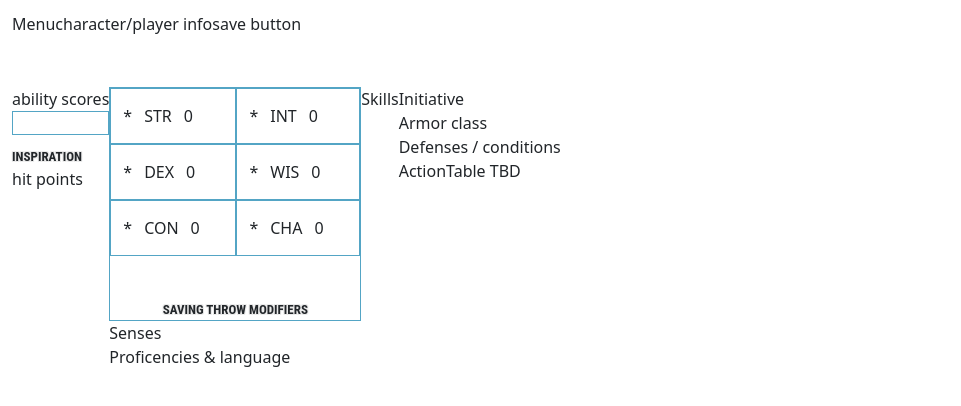
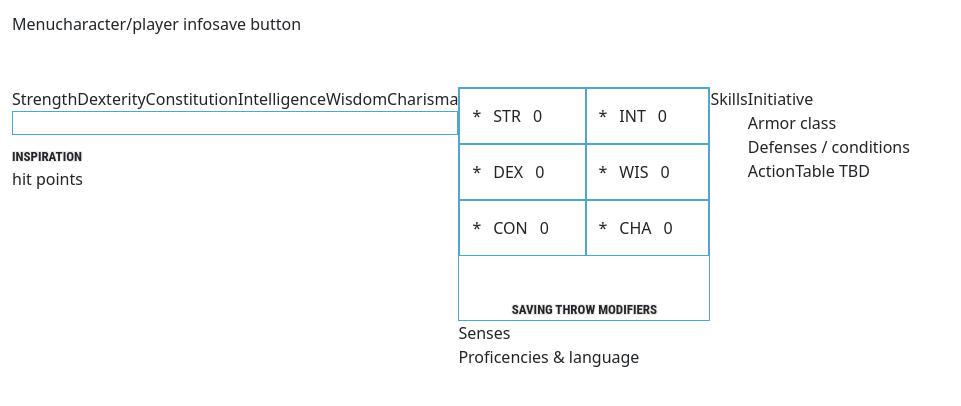
Before and after one commit to Nlandefeld1995/Dungeons-And-Dragons-Tracker, a React (Create React App) app: page /newCharacter in a window 1280 px wide. Shown: the top 406 px of the page, without its empty margins (0-961 px from the left). Built offline with nearby package versions, Linux system fonts and the light colour scheme.

Commit message:
Adding in modifiers to this pr

```diff
--- a/src/DungeonsDragonsTracker/DungeonsDragonsTracker.tsx
+++ b/src/DungeonsDragonsTracker/DungeonsDragonsTracker.tsx
@@ -1,6 +1,7 @@
 import classnames from "classnames/bind";
 import React from 'react';
 import { Inspiration } from '../common/components/Inspiration';
+import { ModifierBar } from "../common/components/ModifierBar";
 import { SavingThrows } from '../common/components/SavingThrows';
 import styles from './DungeonsDragonsTracker.module.css';
 
@@ -14,7 +15,7 @@ export const DungeonsDragonsTracker = () => {
     return <div className={cx('trackerMain')}>
         <div className={cx('headerBar')}><div>Menu</div><div>character/player info </div><div> save button</div></div>
         <div className={cx('mainBody')}>
-            <div><div>ability scores</div><Inspiration /><div>hit points</div></div>
+            <div><ModifierBar/> <Inspiration /><div>hit points</div></div>
             <div>
                 <SavingThrows />
                 <div>Senses</div>
--- a/src/common/components/ModifierBar/ModifierItem/ModifierItem.tsx
+++ b/src/common/components/ModifierBar/ModifierItem/ModifierItem.tsx
@@ -1,7 +1,7 @@
 import classnames from "classnames/bind";
 import React from "react";
 import { Modifier } from "../../../models";
-import styles from "./ModiferItem.module.css";
+import styles from "./ModifierItem.module.css";
 
 const cx = classnames.bind(styles);
 const { useState, useEffect } = React;
```
